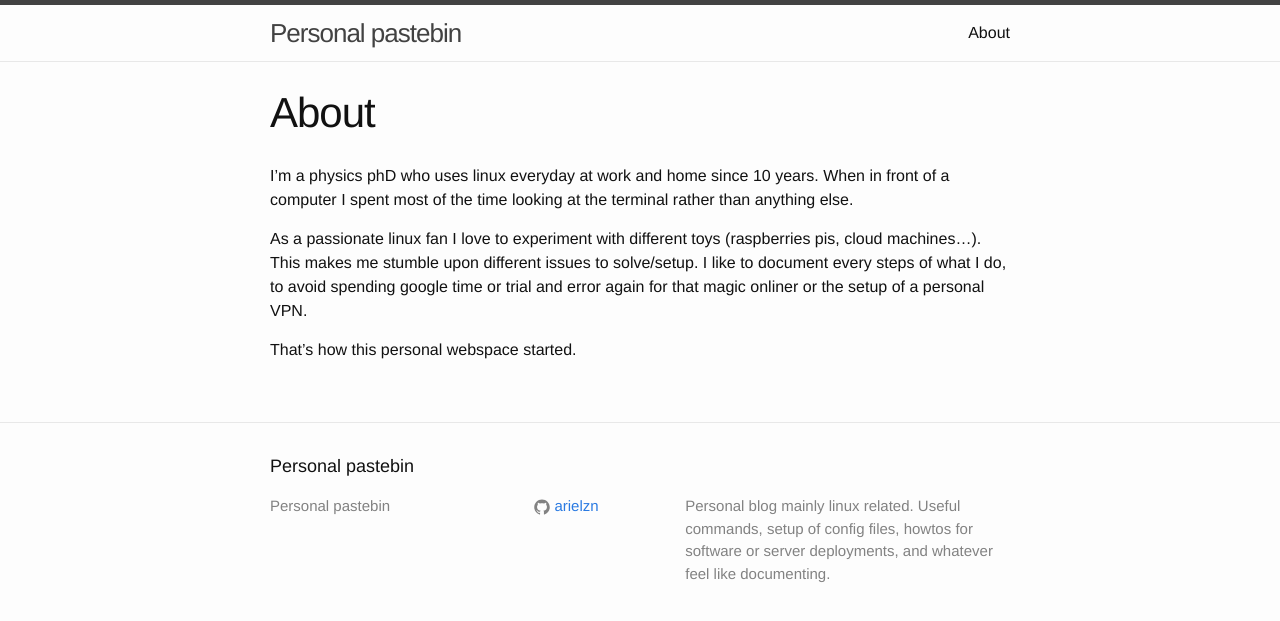
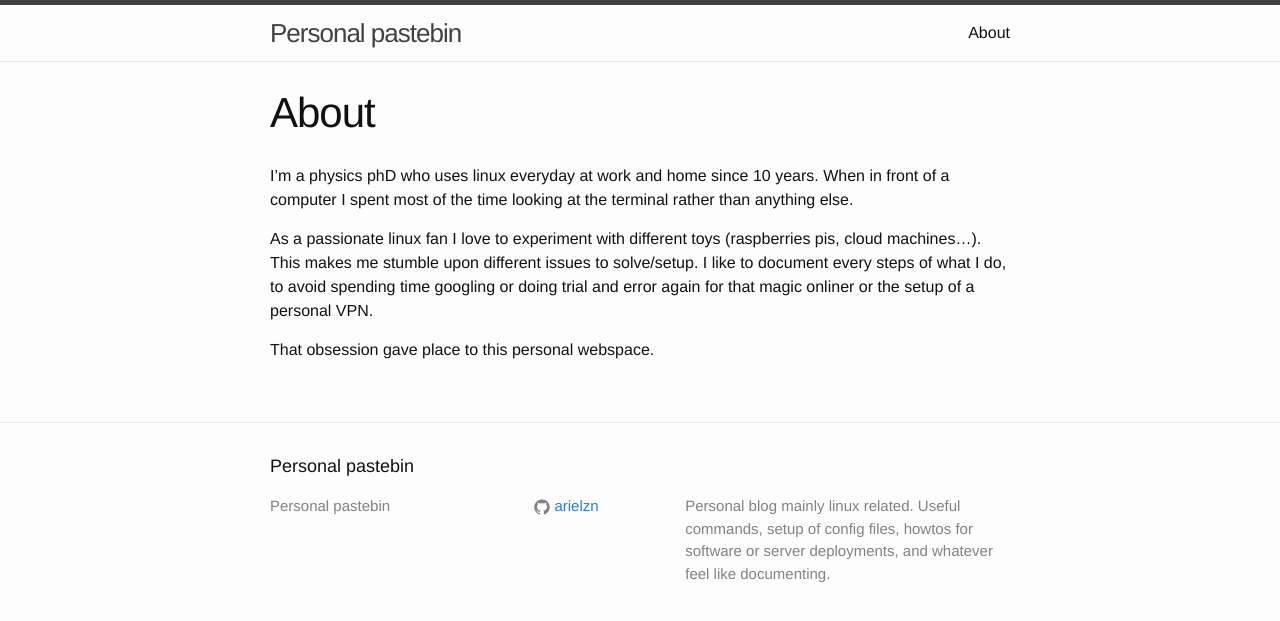
Before and after one commit to arielzn/arielzn.github.io, a Jekyll site: the page built from about.md, in a window 1280 px wide. Shown: the top 621 px of the page. Built offline with Jekyll 4.4.1, drawn with Linux system fonts in a browser that asks for light colours.

Commit message:
about updated

```diff
--- a/about.md
+++ b/about.md
@@ -9,7 +9,6 @@ When in front of a computer I spent most of the time looking at the terminal rat
 
 As a passionate linux fan I love to experiment with different toys (raspberries pis, cloud machines...).
 This makes me stumble upon different issues to solve/setup.
-I like to document every steps of what I do, to avoid spending google time or trial and error again for that magic onliner or the setup of a personal VPN.
+I like to document every steps of what I do, to avoid spending time googling or doing trial and error again for that magic onliner or the setup of a personal VPN.
 
-
-That's how this personal webspace started.
+That obsession gave place to this personal webspace.
```
